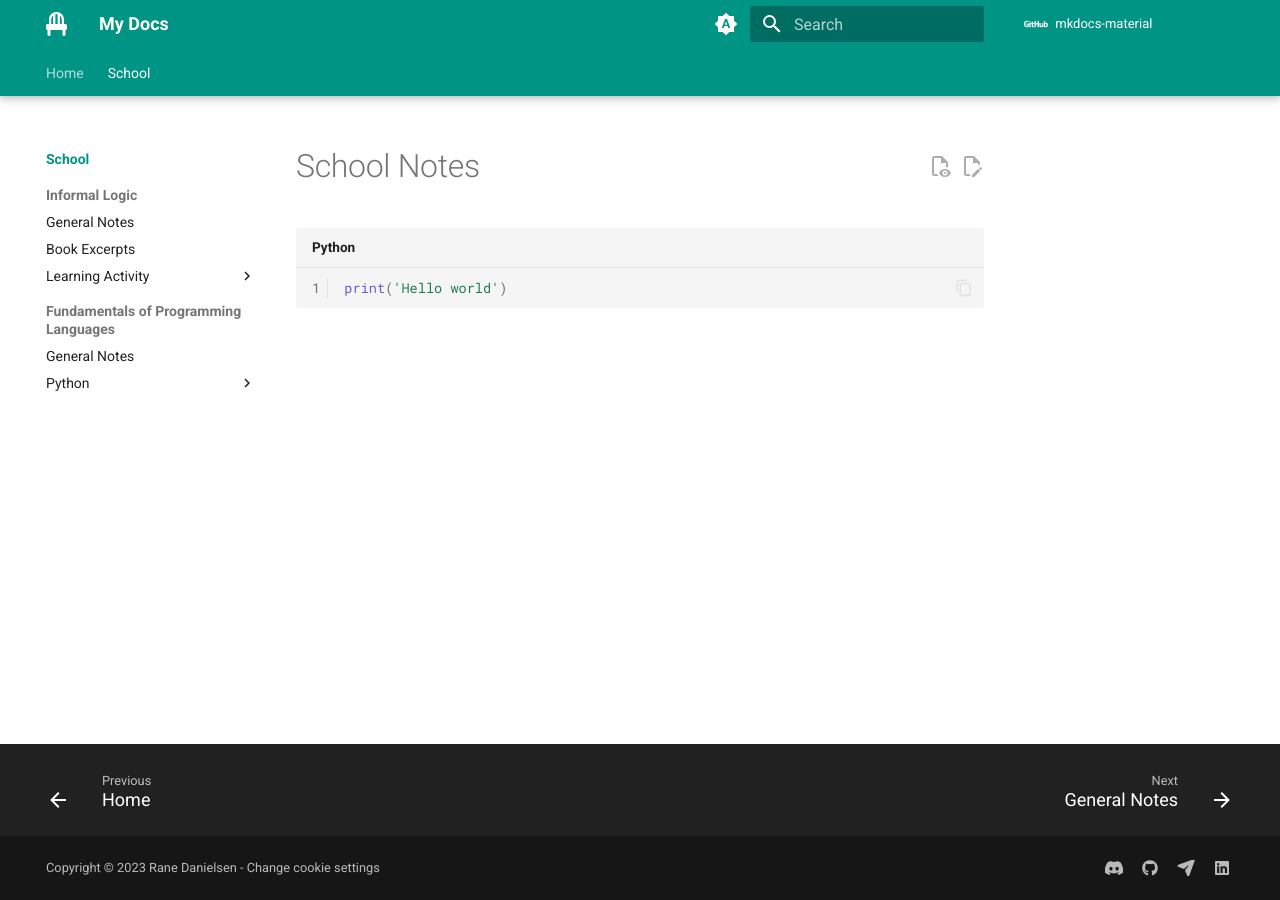
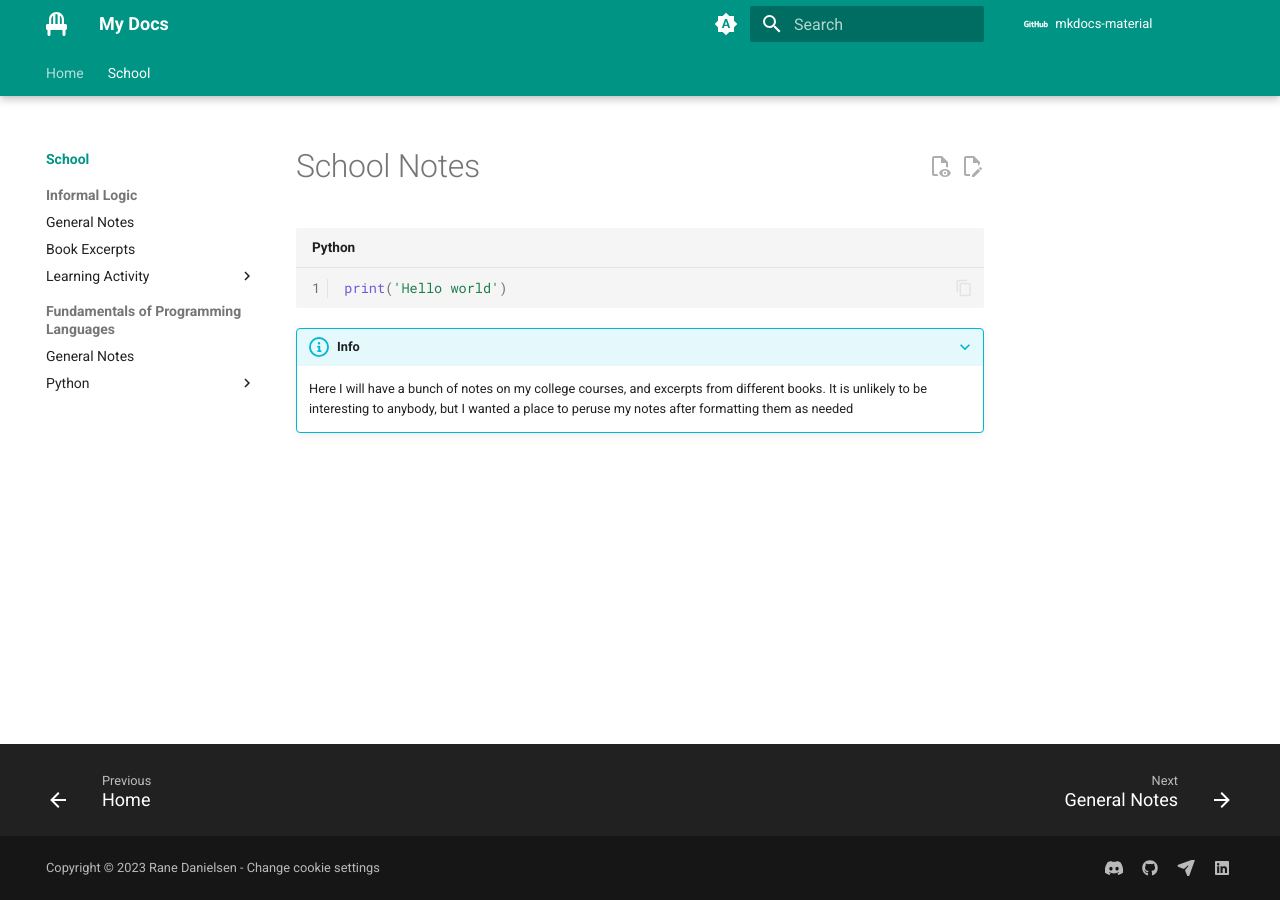
Before and after one commit to Raney-org/mkdocs-material, an MkDocs documentation site: the page built from docs/school/README.md, in a window 1280 px wide. Built offline with MkDocs 1.6.1 and Material for MkDocs 9.7.7, drawn with Linux system fonts in a browser that asks for light colours; comment, search, counter and statistics services are not loaded.

Commit message:
update school notes readme.md

````diff
--- a/docs/school/README.md
+++ b/docs/school/README.md
@@ -3,3 +3,7 @@
 ```py
 print('Hello world')
 ```
+
+???+ info
+
+    Here I will have a bunch of notes on my college courses, and excerpts from different books. It is unlikely to be interesting to anybody, but I wanted a place to peruse my notes after formatting them as needed
--- a/mkdocs.yml
+++ b/mkdocs.yml
@@ -104,6 +104,7 @@ markdown_extensions:
   - pymdownx.tilde
   - toc:
       permalink: true
+      permalink_title: Anchor link to this section for reference
   - pymdownx.emoji:
       emoji_index: !!python/name:materialx.emoji.twemoji
       emoji_generator: !!python/name:materialx.emoji.to_svg
````
Also changed, not shown: docs/school/informal-logic/book-excerpts.md (+1 -1 lines).
